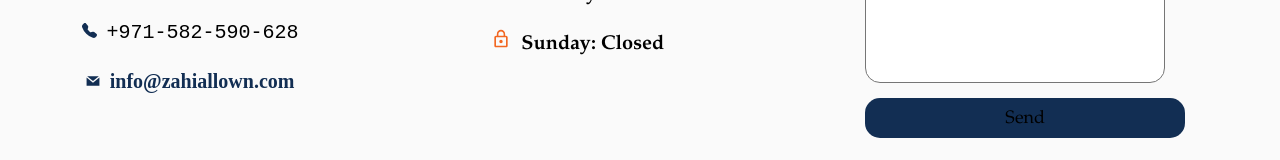
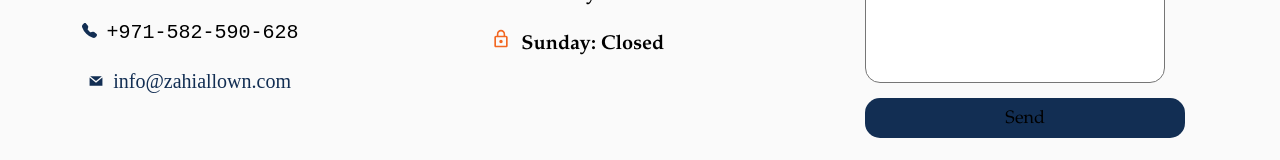
Before and after one commit to dkabagambe/zahiallownproject, a React (Create React App) app: page /contact in a window 1280 px wide. Shown: the part 405-565 px from the top of the page. Built offline with nearby package versions, Linux system fonts and the light colour scheme.

Commit message:
Location m floor office

```diff
--- a/src/styles/contact.css
+++ b/src/styles/contact.css
@@ -29,7 +29,7 @@
 }
 .number p :last-child {
   color: #122e53;
-  font-weight: 600;
+  font-weight: 300;
   font-family: cormorant;
 }
 .hour {
```
